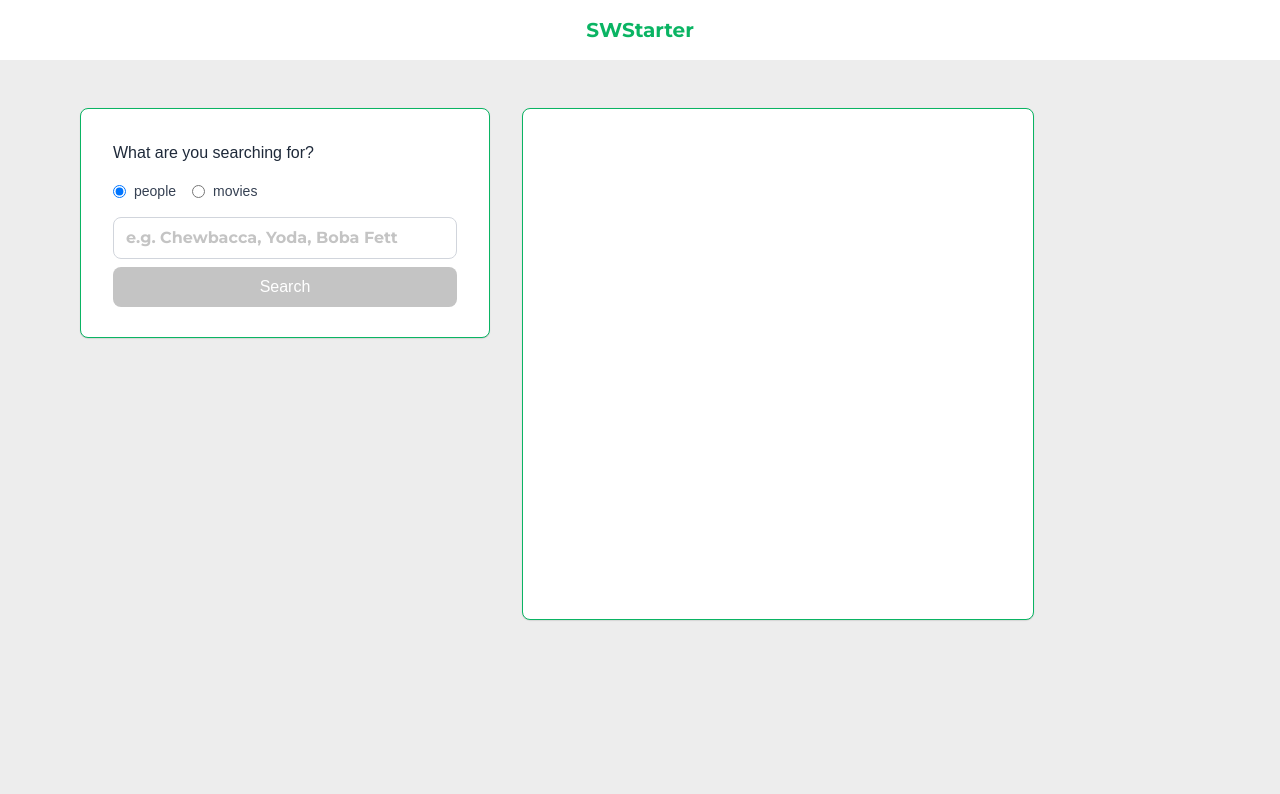
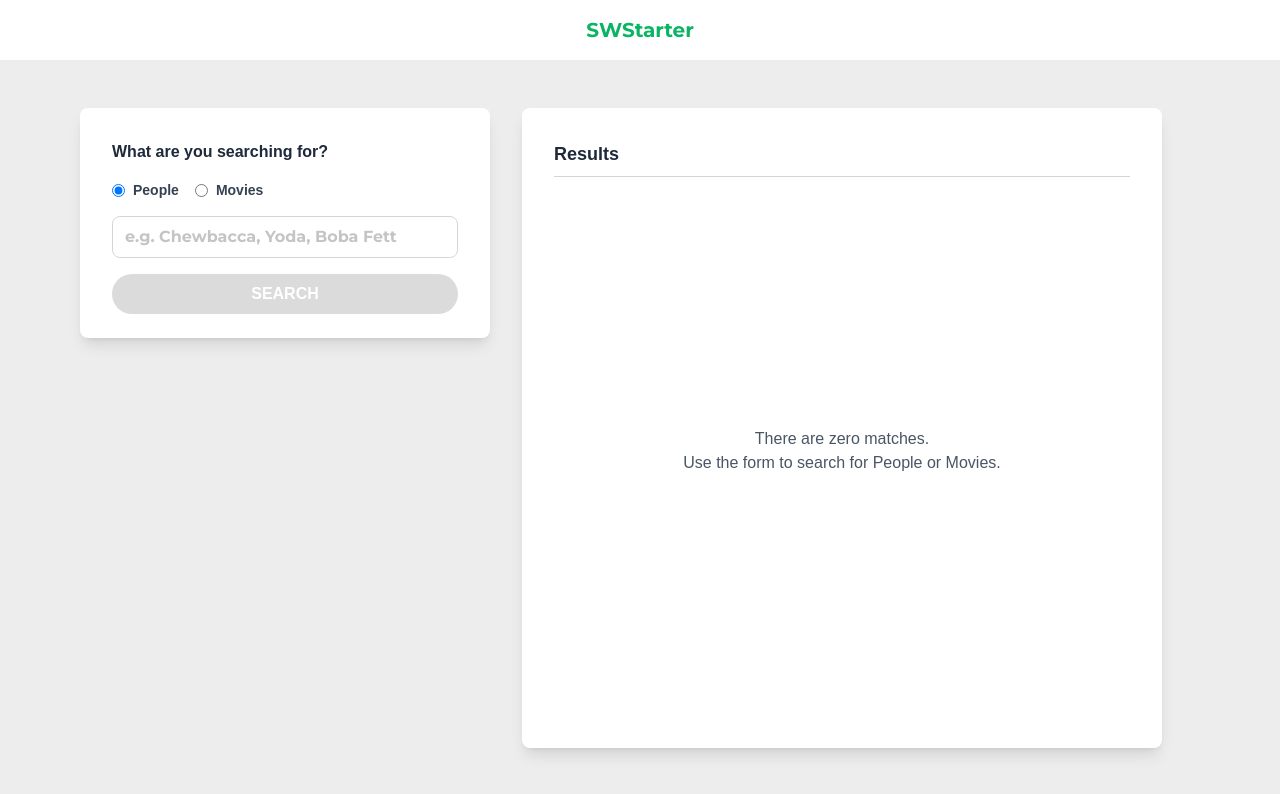
Before and after one commit to vitordeoliveira/swstarter-task, a Next.js app: page / in a window 1280 px wide. Shown: the top 794 px of the page. Built offline with nearby package versions, Linux system fonts and the light colour scheme.

Commit message:
Add loading state and results display in Home component; create reusable Button component for search functionality

```diff
--- /dev/null
+++ b/app/components/Button.tsx
@@ -0,0 +1,24 @@
+import React from 'react';
+
+interface ButtonProps extends React.ButtonHTMLAttributes<HTMLButtonElement> {
+  children: React.ReactNode;
+  variant?: 'primary' | 'disabled';
+}
+
+export default function Button({ children, variant = 'primary', className = '', disabled, ...props }: ButtonProps) {
+  const baseClasses = 'px-4 py-2 text-white rounded-full transition-opacity uppercase font-bold cursor-pointer';
+
+  const variantClasses = disabled || variant === 'disabled'
+    ? 'bg-[#c4c4c4] cursor-not-allowed opacity-60'
+    : 'bg-[var(--green-teal)] hover:opacity-90';
+
+  return (
+    <button
+      {...props}
+      disabled={disabled}
+      className={`${baseClasses} ${variantClasses} ${className}`}
+    >
+      {children}
+    </button>
+  );
+}
--- a/app/page.tsx
+++ b/app/page.tsx
@@ -2,22 +2,30 @@
 
 import { useState } from 'react';
 import { fetchFilms, fetchPeople } from './actions';
+import Button from './components/Button';
 
 export default function Home() {
   const [searchType, setSearchType] = useState<'people' | 'movies'>('people');
   const [searchTerm, setSearchTerm] = useState('');
+  const [results, setResults] = useState<any[] | null>(null);
+  const [isLoading, setIsLoading] = useState(false);
 
   const handleSearch = async (e: React.FormEvent) => {
     e.preventDefault();
+    setIsLoading(true);
 
     try {
-      const results = searchType === 'movies'
+      const searchResults = searchType === 'movies'
         ? await fetchFilms(searchTerm)
         : await fetchPeople(searchTerm);
 
-      console.log('Search results:', results);
+      setResults(searchResults);
+      console.log('Search results:', searchResults);
     } catch (error) {
       console.error('Error fetching data:', error);
+      setResults([]);
+    } finally {
+      setIsLoading(false);
     }
   };
 
@@ -27,9 +35,9 @@ export default function Home() {
         {/* Left Box - maintaining 205:115 proportion */}
         <form
           onSubmit={handleSearch}
-          className="w-[410px] h-[230px] p-8 rounded-lg shadow-[0_0.5px_1px_0_var(--warm-grey-75)] border border-solid border-[var(--green-teal)] bg-white flex-shrink-0 flex flex-col gap-4"
+          className="w-[410px] h-[230px] p-8 rounded-lg shadow-lg bg-white flex-shrink-0 flex flex-col gap-4"
         >
-          <h2 className="text-base font-medium text-gray-800">What are you searching for?</h2>
+          <h2 className="text-base font-semibold text-gray-800">What are you searching for?</h2>
 
           <div className="flex gap-4">
             <label className="flex items-center gap-2 cursor-pointer">
@@ -41,7 +49,7 @@ export default function Home() {
                 onChange={(e) => setSearchType(e.target.value as 'people' | 'movies')}
                 className="cursor-pointer"
               />
-              <span className="text-sm text-gray-700">people</span>
+              <span className="text-sm font-bold text-gray-700">People</span>
             </label>
             <label className="flex items-center gap-2 cursor-pointer">
               <input
@@ -52,30 +60,74 @@ export default function Home() {
                 onChange={(e) => setSearchType(e.target.value as 'people' | 'movies')}
                 className="cursor-pointer"
               />
-              <span className="text-sm text-gray-700">movies</span>
+              <span className="text-sm font-bold text-gray-700">Movies</span>
             </label>
           </div>
 
-          <div className="flex flex-col gap-2">
+          <div className="flex flex-col gap-4">
             <input
               type="text"
               placeholder="e.g. Chewbacca, Yoda, Boba Fett"
               value={searchTerm}
               onChange={(e) => setSearchTerm(e.target.value)}
-              className="w-full px-3 py-2 border border-gray-300 rounded-lg focus:outline-none focus:border-[var(--green-teal)] text-base placeholder:font-bold placeholder:text-base placeholder:text-[#c4c4c4]"
+              className="w-full px-3 py-2 border border-gray-300 rounded-lg focus:outline-none focus:border-[var(--green-teal)] text-base text-black placeholder:font-bold placeholder:text-base placeholder:text-[#c4c4c4]"
               style={{ fontFamily: 'var(--font-montserrat)' }}
             />
-            <button
+            <Button
               type="submit"
-              className="w-full px-4 py-2 bg-[#c4c4c4] text-white rounded-lg hover:opacity-90 transition-opacity"
+              disabled={!searchTerm.trim() || isLoading}
+              className="w-full"
             >
-              Search
-            </button>
+              {isLoading ? 'SEARCHING...' : 'Search'}
+            </Button>
           </div>
         </form>
 
         {/* Right Box */}
-        <div className="w-[32rem] h-[32rem] p-8 rounded-lg shadow-[0_0.5px_1px_0_var(--warm-grey-75)] border border-solid border-[var(--green-teal)] bg-white flex-shrink-0">
+        <div className="w-[40rem] h-[40rem] p-8 rounded-lg shadow-lg bg-white flex-shrink-0 flex flex-col">
+          <h3 className="text-lg font-bold text-gray-800">Results</h3>
+          <hr className="my-2 border-gray-300" />
+
+          {isLoading ? (
+            <div className="flex-1 flex items-center justify-center">
+              <p className="text-center text-gray-600">
+                Searching...
+              </p>
+            </div>
+          ) : results === null ? (
+            <div className="flex-1 flex items-center justify-center">
+              <p className="text-center text-gray-600">
+                There are zero matches.<br />
+                Use the form to search for People or Movies.
+              </p>
+            </div>
+          ) : results.length === 0 ? (
+            <div className="flex-1 flex items-center justify-center">
+              <p className="text-center text-gray-600">
+                There are zero matches.<br />
+                Use the form to search for People or Movies.
+              </p>
+            </div>
+          ) : (
+            <div className="flex-1 overflow-y-auto">
+              {results.map((item: any, index: number) => (
+                <div key={index}>
+                  <div className="flex items-center justify-between gap-4 mb-2">
+                    <h4 className="text-base font-semibold text-gray-800">
+                      {searchType === 'movies' ? item.properties?.title : item.name}
+                    </h4>
+                    <Button
+                      type="button"
+                      className="flex-shrink-0"
+                    >
+                      See Details
+                    </Button>
+                  </div>
+                  {index < results.length - 1 && <hr className="my-2 border-gray-300" />}
+                </div>
+              ))}
+            </div>
+          )}
         </div>
       </div>
     </div>
```
